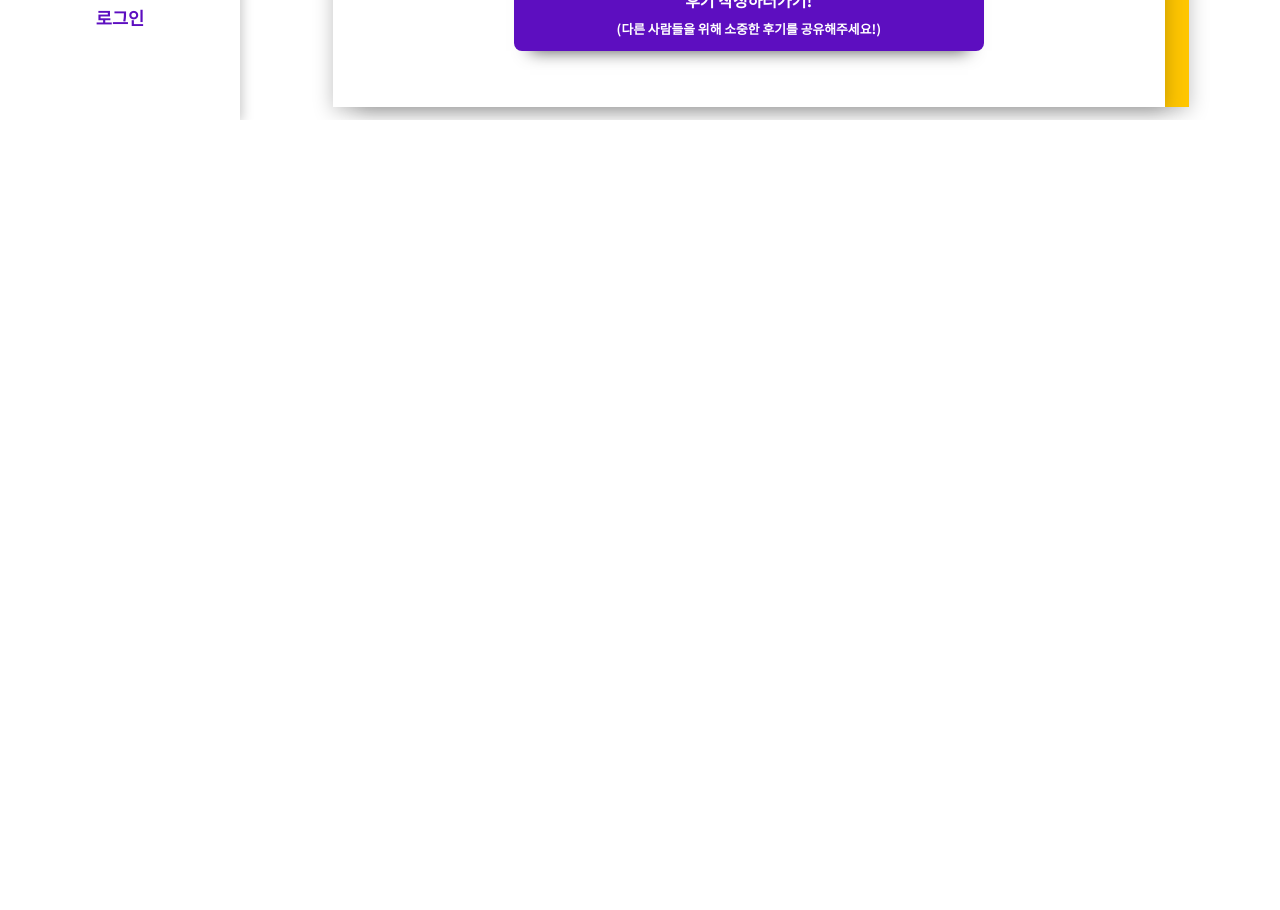
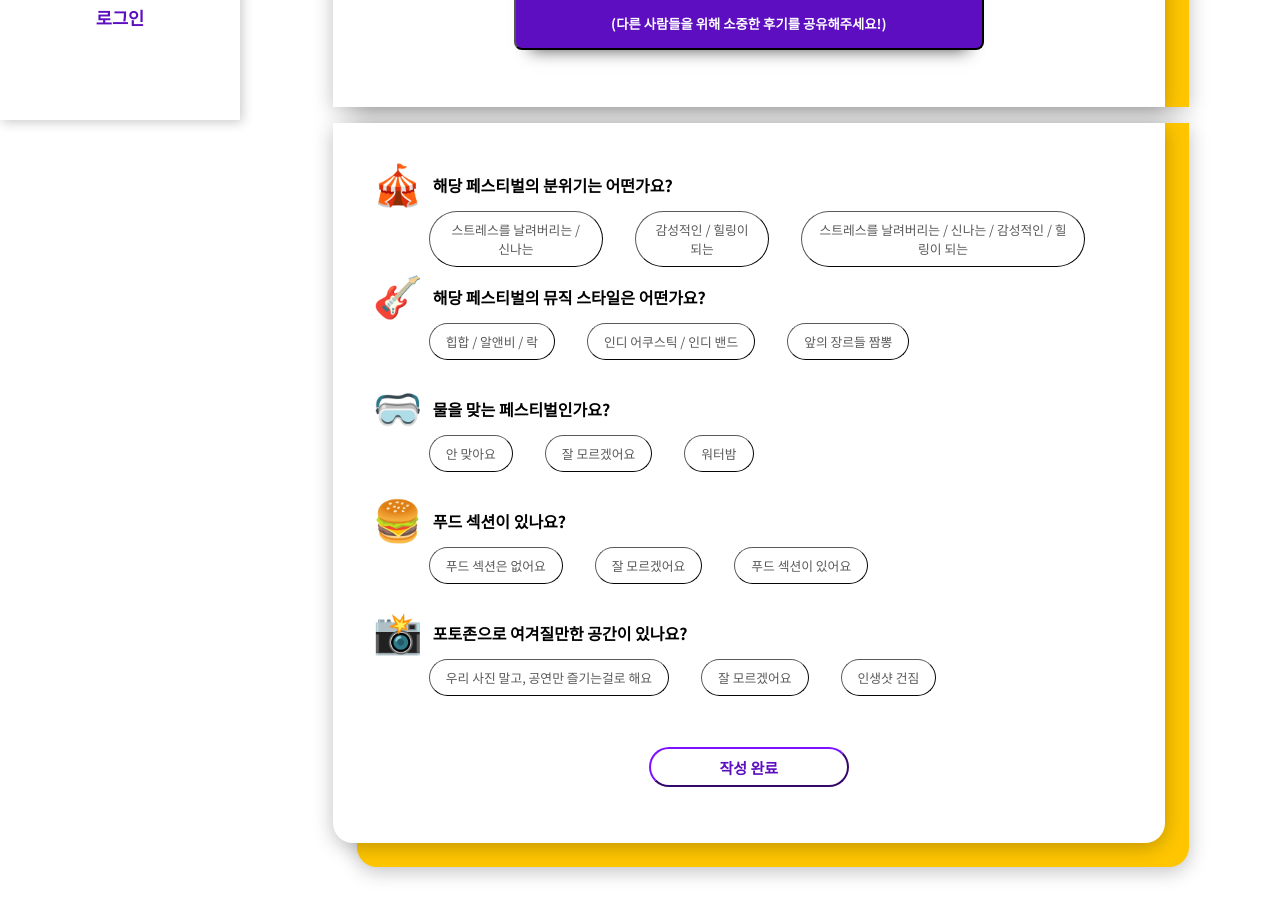
Before and after one commit to soyeons/MUTSA_team_Soyeon, a React (Create React App) app: page /detail/1 in a window 1280 px wide. Shown: the part 680-1590 px from the top of the page. Before the commit the page ends 800 px from the top, so only its background shows below. Built offline with nearby package versions, Linux system fonts and the light colour scheme; a web font is replaced by a local one.

Commit message:
[feat] detail & check 우선 합침

```diff
--- a/src/Detail.css
+++ b/src/Detail.css
@@ -183,7 +183,7 @@
 }
 
 /* review */
-.detailReview a {
+.detailReview button {
 	background-color: #5d0ec0;
 	width: 60%;
 	text-decoration: none;
--- a/src/Detail.js
+++ b/src/Detail.js
@@ -1,13 +1,15 @@
-import React, { useState } from 'react';
+import React, { useState, useRef } from 'react';
 import { FontAwesomeIcon } from '@fortawesome/react-fontawesome';
 import { faHeart as rHeart } from '@fortawesome/free-regular-svg-icons';
 import { faHeart as sHeart } from '@fortawesome/free-solid-svg-icons';
 import Modal from './Modal';
 import './Detail.css';
+import './FestCheck.css';
 import festivallist from './list.json';
 import { useParams } from 'react-router-dom';
 import axios from 'axios';
 import Navbar from './Nav';
+import { Chomoji, Qlist } from './styledComponent';
 
 const initialPostList = festivallist['festivallist'];
 initialPostList.sort((a, b) => {
@@ -19,6 +21,10 @@ const tags = ['사운드가 빵빵해요', '스트레스를 싹 날려버려요'
 const reviewLink = '';
 
 const Detail = () => {
+	const checkRef = useRef(null);
+
+	const scrollToElement = () => checkRef.current.scrollIntoView({ behavior: 'smooth' });
+
 	const idx = useParams();
 	console.log('idx', idx.id);
 	const dayArr = ['일', '월', '화', '수', '목', '금', '토'];
@@ -77,6 +83,37 @@ const Detail = () => {
 		});
 	};
 
+	const [tab1, setTab1] = useState('');
+	const [tab2, setTab2] = useState('');
+	const [tab3, setTab3] = useState('');
+	const [tab4, setTab4] = useState('');
+	const [tab5, setTab5] = useState('');
+
+	const [checks1, setCheck1] = useState(0);
+	const [checks2, setCheck2] = useState(0);
+	const [checks3, setCheck3] = useState(0);
+	const [checks4, setCheck4] = useState(0);
+	const [checks5, setCheck5] = useState(0);
+	const [checks6, setCheck6] = useState(0);
+
+	const consoleZZik = (x, id) => {
+		console.log('id는 : ', id, ',x는 : ', x);
+		if (id === 1) {
+			setCheck1(x);
+			// console.log(checks1);
+		} else if (id === 2) {
+			setCheck2(x);
+		} else if (id === 3) {
+			setCheck3(x);
+		} else if (id === 4) {
+			setCheck4(x);
+		} else if (id === 5) {
+			setCheck5(x);
+		} else if (id === 6) {
+			setCheck6(x);
+		}
+	};
+
 	return (
 		<div className='detail'>
 			<nav>
@@ -115,14 +152,216 @@ const Detail = () => {
 							</div>
 						</div>
 						<div className='detailReview'>
-							<a href={reviewLink} className='detailReviewBtn'>
+							<button onClick={scrollToElement} className='detailReviewBtn'>
 								<p>
 									이전에 해당 페스티벌을 즐긴 경험이 있다면 ?<br />
 									후기 작성하러가기!
 									<br />
 								</p>
 								<p>(다른 사람들을 위해 소중한 후기를 공유해주세요!)</p>
-							</a>
+							</button>
+						</div>
+					</div>
+				</div>
+				<div ref={checkRef} className='YellowSquareCheck'>
+					<div className='PostListCheck'>
+						<div className='placeQ'>
+							<Chomoji>🎪</Chomoji>
+							<Qlist>해당 페스티벌의 분위기는 어떤가요?</Qlist>
+							<div className='checkBtn'>
+								<button
+									type='hidden'
+									value='1'
+									className={`checkBtns ${tab1 === 1 ? 'active' : ''}`}
+									onClick={(event) => {
+										setTab1(1);
+										consoleZZik(event.target.value, 1);
+									}}
+								>
+									스트레스를 날려버리는 / 신나는
+								</button>
+								<button
+									type='hidden'
+									value='2'
+									className={`checkBtns ${tab1 === 2 ? 'active' : ''}`}
+									onClick={(event) => {
+										setTab1(2);
+										consoleZZik(event.target.value, 1);
+									}}
+								>
+									감성적인 / 힐링이 되는
+								</button>
+								<button
+									type='hidden'
+									value='3'
+									className={`checkBtns ${tab1 === 3 ? 'active' : ''}`}
+									onClick={(event) => {
+										setTab1(3);
+										consoleZZik(event.target.value, 1);
+									}}
+								>
+									스트레스를 날려버리는 / 신나는 / 감성적인 / 힐링이 되는
+								</button>
+							</div>
+						</div>
+						<div className='placeQ'>
+							<Chomoji>🎸</Chomoji>
+							<Qlist>해당 페스티벌의 뮤직 스타일은 어떤가요?</Qlist>
+							<div className='checkBtn'>
+								<button
+									type='hidden'
+									value='1'
+									className={`checkBtns ${tab2 === 1 ? 'active' : ''}`}
+									onClick={(event) => {
+										setTab2(1);
+										consoleZZik(event.target.value, 2);
+									}}
+								>
+									힙합 / 알앤비 / 락
+								</button>
+								<button
+									type='hidden'
+									value='2'
+									className={`checkBtns ${tab2 === 2 ? 'active' : ''}`}
+									onClick={(event) => {
+										setTab2(2);
+										consoleZZik(event.target.value, 2);
+									}}
+								>
+									인디 어쿠스틱 / 인디 밴드
+								</button>
+								<button
+									type='hidden'
+									value='3'
+									className={`checkBtns ${tab2 === 3 ? 'active' : ''}`}
+									onClick={(event) => {
+										setTab2(3);
+										consoleZZik(event.target.value, 2);
+									}}
+								>
+									앞의 장르들 짬뽕
+								</button>
+							</div>
+						</div>
+						<div className='placeQ'>
+							<Chomoji>🥽</Chomoji>
+							<Qlist>물을 맞는 페스티벌인가요?</Qlist>
+							<div className='checkBtn'>
+								<button
+									type='hidden'
+									value='1'
+									className={`checkBtns ${tab3 === 1 ? 'active' : ''}`}
+									onClick={(event) => {
+										setTab3(1);
+										consoleZZik(event.target.value, 3);
+									}}
+								>
+									안 맞아요
+								</button>
+								<button
+									type='hidden'
+									value='2'
+									className={`checkBtns ${tab3 === 2 ? 'active' : ''}`}
+									onClick={(event) => {
+										setTab3(2);
+										consoleZZik(event.target.value, 3);
+									}}
+								>
+									잘 모르겠어요
+								</button>
+								<button
+									type='hidden'
+									value='3'
+									className={`checkBtns ${tab3 === 3 ? 'active' : ''}`}
+									onClick={(event) => {
+										setTab3(3);
+										consoleZZik(event.target.value, 3);
+									}}
+								>
+									워터밤
+								</button>
+							</div>
+						</div>
+						<div className='placeQ'>
+							<Chomoji>🍔</Chomoji>
+							<Qlist>푸드 섹션이 있나요?</Qlist>
+							<div className='checkBtn'>
+								<button
+									type='hidden'
+									value='1'
+									className={`checkBtns ${tab4 === 1 ? 'active' : ''}`}
+									onClick={(event) => {
+										setTab4(1);
+										consoleZZik(event.target.value, 4);
+									}}
+								>
+									푸드 섹션은 없어요
+								</button>
+								<button
+									type='hidden'
+									value='2'
+									className={`checkBtns ${tab4 === 2 ? 'active' : ''}`}
+									onClick={(event) => {
+										setTab4(2);
+										consoleZZik(event.target.value, 4);
+									}}
+								>
+									잘 모르겠어요
+								</button>
+								<button
+									type='hidden'
+									value='3'
+									className={`checkBtns ${tab4 === 3 ? 'active' : ''}`}
+									onClick={(event) => {
+										setTab4(3);
+										consoleZZik(event.target.value, 4);
+									}}
+								>
+									푸드 섹션이 있어요
+								</button>
+							</div>
+						</div>
+						<div className='placeQ'>
+							<Chomoji>📸</Chomoji>
+							<Qlist>포토존으로 여겨질만한 공간이 있나요?</Qlist>
+							<div className='checkBtn'>
+								<button
+									type='hidden'
+									value='1'
+									className={`checkBtns ${tab5 === 1 ? 'active' : ''}`}
+									onClick={(event) => {
+										setTab5(1);
+										consoleZZik(event.target.value, 5);
+									}}
+								>
+									우리 사진 말고, 공연만 즐기는걸로 해요
+								</button>
+								<button
+									type='hidden'
+									value='2'
+									className={`checkBtns ${tab5 === 2 ? 'active' : ''}`}
+									onClick={(event) => {
+										setTab5(2);
+										consoleZZik(event.target.value, 5);
+									}}
+								>
+									잘 모르겠어요
+								</button>
+								<button
+									type='hidden'
+									value='3'
+									className={`checkBtns ${tab5 === 3 ? 'active' : ''}`}
+									onClick={(event) => {
+										setTab5(3);
+										consoleZZik(event.target.value, 5);
+									}}
+								>
+									인생샷 건짐
+								</button>
+							</div>
+						</div>
+						<div className='registBtnCheck'>
+							<button className='BtnCheck'>작성 완료</button>
 						</div>
 					</div>
 				</div>
--- a/src/FestCheck.css
+++ b/src/FestCheck.css
@@ -32,6 +32,7 @@
 	position: relative;
 	border-top-left-radius: 0;
 	border-top-right-radius: 0;
+	margin-bottom: 2.7rem;
 }
 
 .PostListCheck {
```
